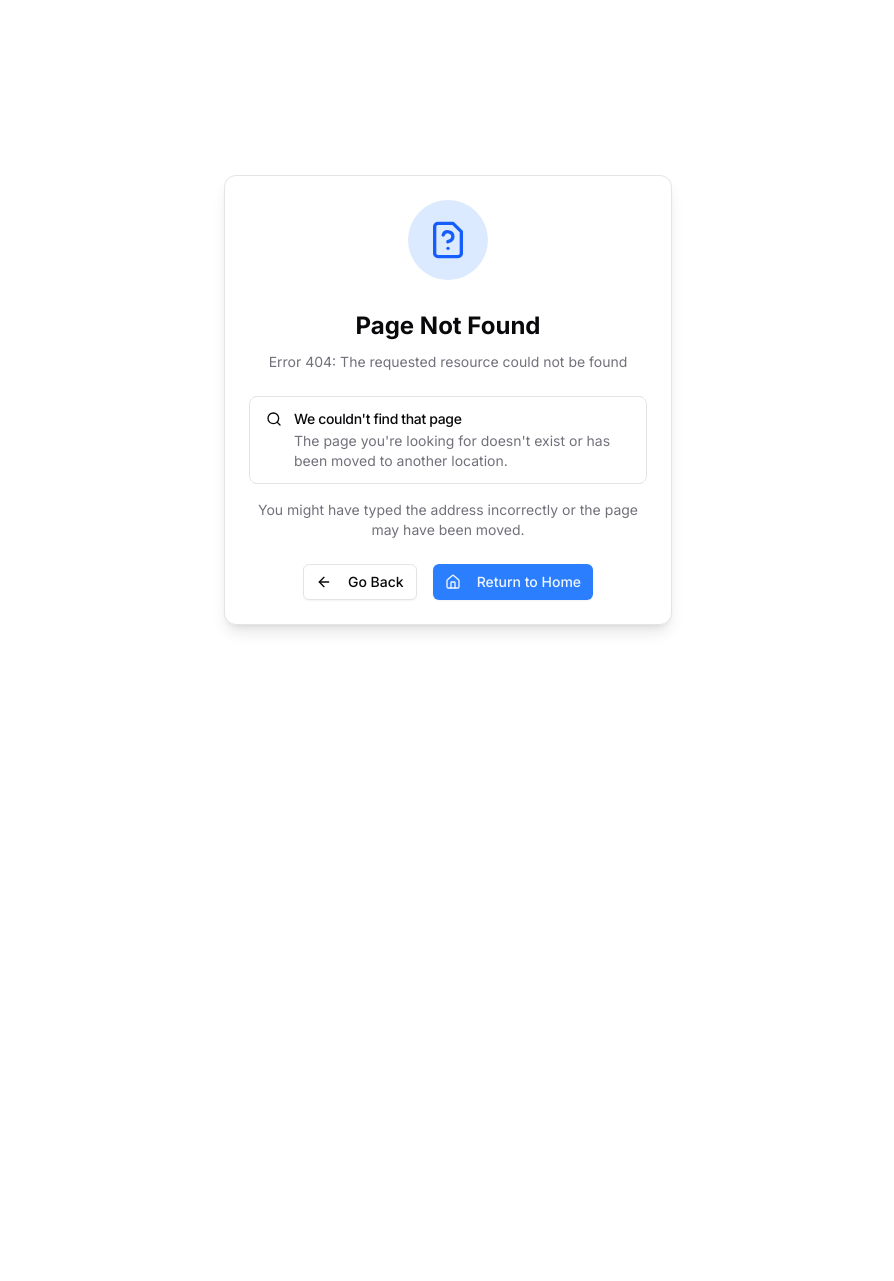
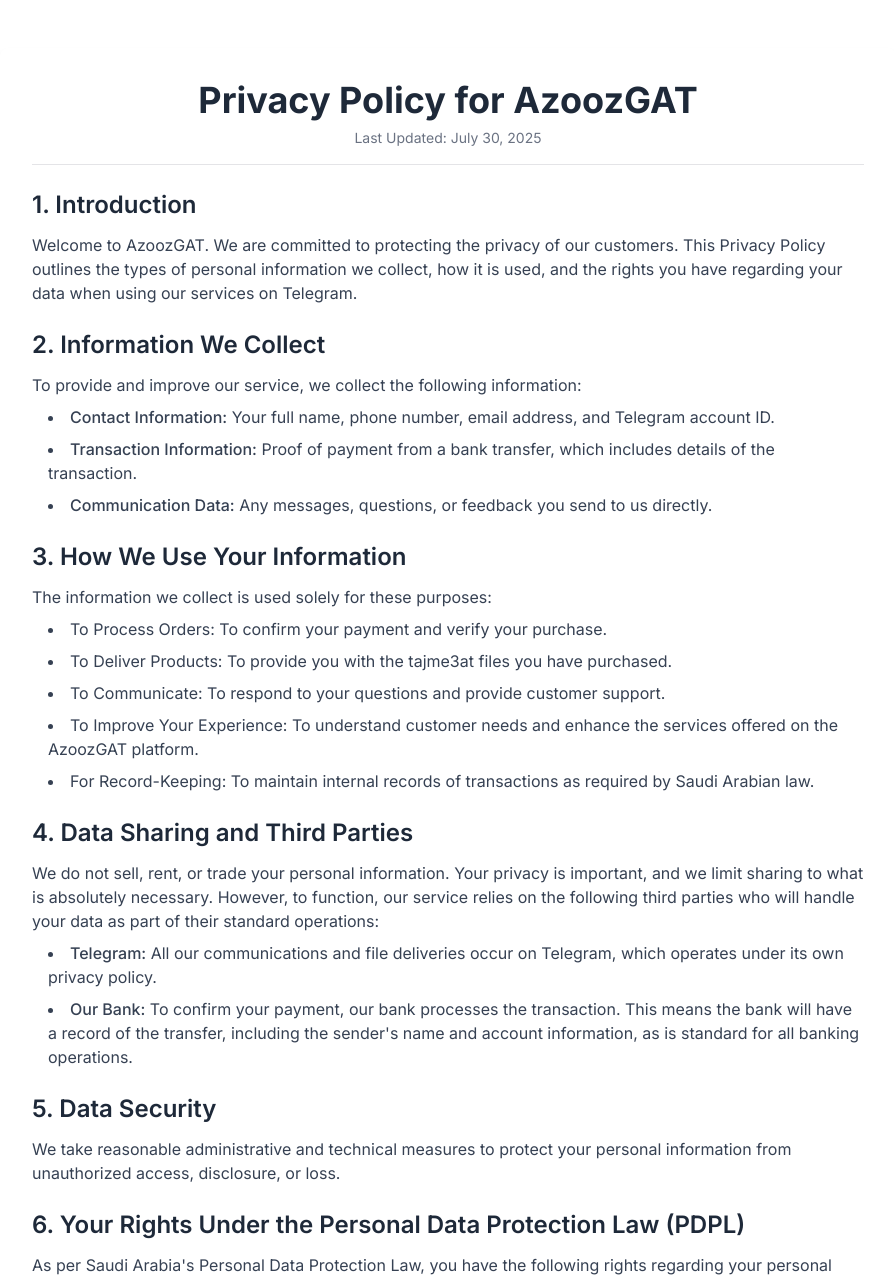
Before and after one commit to w2v9/Platform, a Next.js app: page /privacy-policy in a window 1280 px wide. Before the commit this address had no page. Shown: the top 1281 px of the page, without its empty margins (192-1086 px from the left). Before the commit the page ends 800 px from the top, so only its background shows below. Built offline with nearby package versions, Linux system fonts and the light colour scheme.

Commit message:
Create page.tsx for a privacy policy page

```diff
--- /dev/null
+++ b/src/app/privacy-policy/page.tsx
@@ -0,0 +1,114 @@
+import type { Metadata } from 'next'
+
+// Export metadata for the page for SEO and better performance
+export const metadata: Metadata = {
+  title: 'Privacy Policy - AzoozGAT Platform',
+  description: 'Privacy Policy for the AzoozGAT Platform services.',
+}
+
+export default function PrivacyPolicyPage() {
+  return (
+    // Main container with padding, similar to the Home page
+    <div className="flex flex-col items-center justify-center p-4 sm:p-8 md:p-12">
+      <div className="max-w-4xl w-full mx-auto bg-white p-6 sm:p-8 rounded-lg shadow-md">
+
+        {/* Page Header */}
+        <div className="text-center border-b pb-4 mb-6">
+          <h1 className="text-3xl sm:text-4xl font-bold text-gray-800">
+            Privacy Policy for AzoozGAT
+          </h1>
+          <p className="text-sm text-gray-500 mt-2">
+            Last Updated: July 30, 2025
+          </p>
+        </div>
+
+        {/* Policy Content Sections */}
+        <div className="space-y-6 text-gray-700">
+          <section>
+            <h2 className="text-2xl font-semibold text-gray-800 mb-3">1. Introduction</h2>
+            <p>
+              Welcome to AzoozGAT. We are committed to protecting the privacy of our customers. This Privacy Policy outlines the types of personal information we collect, how it is used, and the rights you have regarding your data when using our services on Telegram.
+            </p>
+          </section>
+
+          <section>
+            <h2 className="text-2xl font-semibold text-gray-800 mb-3">2. Information We Collect</h2>
+            <p>To provide and improve our service, we collect the following information:</p>
+            <ul className="list-disc list-inside space-y-2 mt-2 pl-4">
+              <li><strong className="font-medium">Contact Information:</strong> Your full name, phone number, email address, and Telegram account ID.</li>
+              <li><strong className="font-medium">Transaction Information:</strong> Proof of payment from a bank transfer, which includes details of the transaction.</li>
+              <li><strong className="font-medium">Communication Data:</strong> Any messages, questions, or feedback you send to us directly.</li>
+            </ul>
+          </section>
+
+          <section>
+            <h2 className="text-2xl font-semibold text-gray-800 mb-3">3. How We Use Your Information</h2>
+            <p>The information we collect is used solely for these purposes:</p>
+            <ul className="list-disc list-inside space-y-2 mt-2 pl-4">
+              <li>To Process Orders: To confirm your payment and verify your purchase.</li>
+              <li>To Deliver Products: To provide you with the tajme3at files you have purchased.</li>
+              <li>To Communicate: To respond to your questions and provide customer support.</li>
+              <li>To Improve Your Experience: To understand customer needs and enhance the services offered on the AzoozGAT platform.</li>
+              <li>For Record-Keeping: To maintain internal records of transactions as required by Saudi Arabian law.</li>
+            </ul>
+          </section>
+
+          <section>
+            <h2 className="text-2xl font-semibold text-gray-800 mb-3">4. Data Sharing and Third Parties</h2>
+            <p>
+              We do not sell, rent, or trade your personal information. Your privacy is important, and we limit sharing to what is absolutely necessary. However, to function, our service relies on the following third parties who will handle your data as part of their standard operations:
+            </p>
+            <ul className="list-disc list-inside space-y-2 mt-2 pl-4">
+              <li><strong className="font-medium">Telegram:</strong> All our communications and file deliveries occur on Telegram, which operates under its own privacy policy.</li>
+              <li><strong className="font-medium">Our Bank:</strong> To confirm your payment, our bank processes the transaction. This means the bank will have a record of the transfer, including the sender's name and account information, as is standard for all banking operations.</li>
+            </ul>
+          </section>
+
+          <section>
+            <h2 className="text-2xl font-semibold text-gray-800 mb-3">5. Data Security</h2>
+            <p>
+              We take reasonable administrative and technical measures to protect your personal information from unauthorized access, disclosure, or loss.
+            </p>
+          </section>
+
+          <section>
+            <h2 className="text-2xl font-semibold text-gray-800 mb-3">6. Your Rights Under the Personal Data Protection Law (PDPL)</h2>
+            <p>
+              As per Saudi Arabia's Personal Data Protection Law, you have the following rights regarding your personal data:
+            </p>
+             <ul className="list-disc list-inside space-y-2 mt-2 pl-4">
+                <li><strong className="font-medium">Right to Access:</strong> You can request a copy of the personal information we hold about you.</li>
+                <li><strong className="font-medium">Right to Correction:</strong> You can request to correct any inaccurate or incomplete information.</li>
+                <li><strong className="font-medium">Right to Destruction:</strong> You can request the deletion of your personal data when it is no longer needed for the purpose it was collected.</li>
+             </ul>
+             <p className="mt-2">
+               Please note, we may be legally required to retain certain data after a request of deletion (such as financial transaction records) for a specific period to comply with legal or regulatory obligations.
+             </p>
+          </section>
+
+          <section>
+            <h2 className="text-2xl font-semibold text-gray-800 mb-3">7. Data Retention</h2>
+            <p>
+              We retain your personal data only for as long as necessary to fulfill the purposes outlined in this policy, unless a longer retention period is required by law. Communication data will be deleted upon request or when no longer needed, while transaction records will be kept in accordance with Saudi financial regulations.
+            </p>
+          </section>
+
+          <section>
+            <h2 className="text-2xl font-semibold text-gray-800 mb-3">8. Changes to This Policy</h2>
+            <p>
+              We may update this privacy policy from time to time. We will notify you of any significant changes by posting the new policy on our Telegram channel or by direct message.
+            </p>
+          </section>
+
+          <section>
+            <h2 className="text-2xl font-semibold text-gray-800 mb-3">9. Contact Us</h2>
+            <p>
+              If you have any questions about this Privacy Policy or wish to exercise your rights, please contact us via our official Telegram account: <a href="https://t.me/AzoozGAT" target="_blank" rel="noopener noreferrer" className="text-blue-600 hover:underline">https://t.me/AzoozGAT</a>
+            </p>
+          </section>
+
+        </div>
+      </div>
+    </div>
+  );
+}
```
